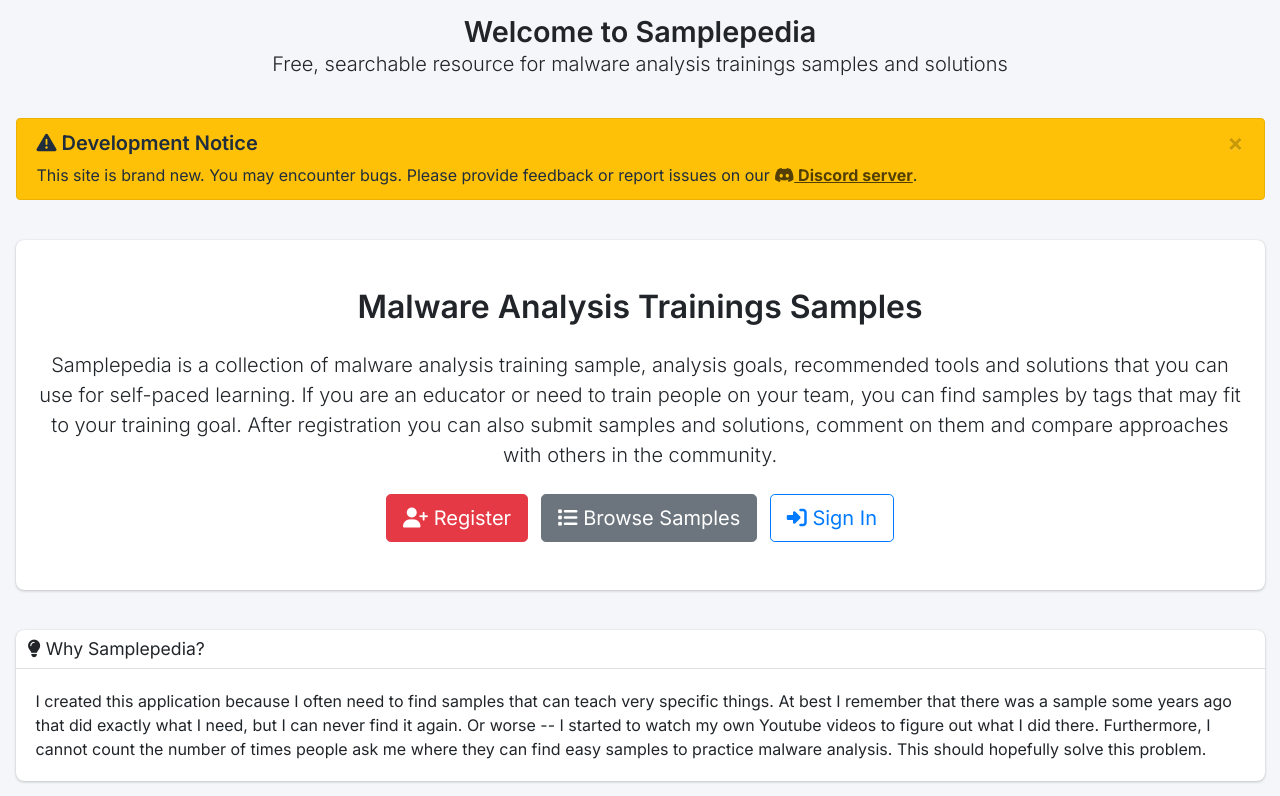
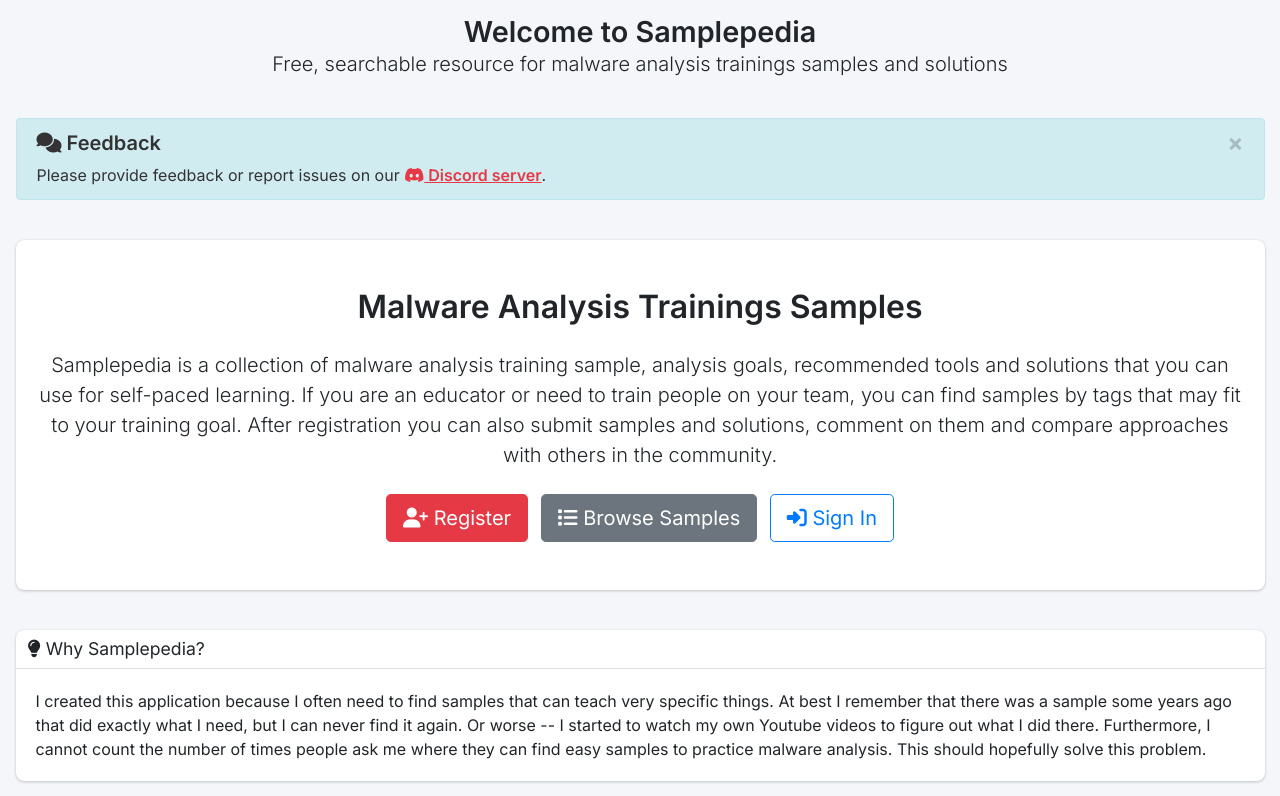
Before and after one commit to struppigel/samplepedia, a Django app: page / in a window 1280 px wide. Shown: the part 59-855 px from the top of the page. Run offline with Django 5.2, Linux system fonts and the light colour scheme; parts of the project's set-up code (start-up, migrations or seed data) failed here and were passed over; some libraries are stand-ins or nearby versions.

Commit message:
removed development notice

```diff
--- a/sampledb/samples/templates/samples/landing.html
+++ b/sampledb/samples/templates/samples/landing.html
@@ -17,13 +17,12 @@
 
 <section class="content">
     <div class="container-fluid">
-        <!-- Development Warning -->
+        <!-- Feedback Notice -->
         <div class="row mb-4">
             <div class="col-12">
-                <div class="alert alert-warning alert-dismissible fade show" role="alert">
-                    <h5><i class="fas fa-exclamation-triangle"></i> Development Notice</h5>
+                <div class="alert alert-info alert-dismissible fade show" role="alert">
+                    <h5><i class="fas fa-comments"></i> Feedback</h5>
                     <p class="mb-0">
-                        This site is brand new. You may encounter bugs.
                         Please provide feedback or report issues on our <a href="{{ settings.DISCORD_INVITE_URL }}" target="_blank" class="alert-link"><i class="fab fa-discord"></i> Discord server</a>.
                     </p>
                     <button type="button" class="close" data-dismiss="alert" aria-label="Close">
```
